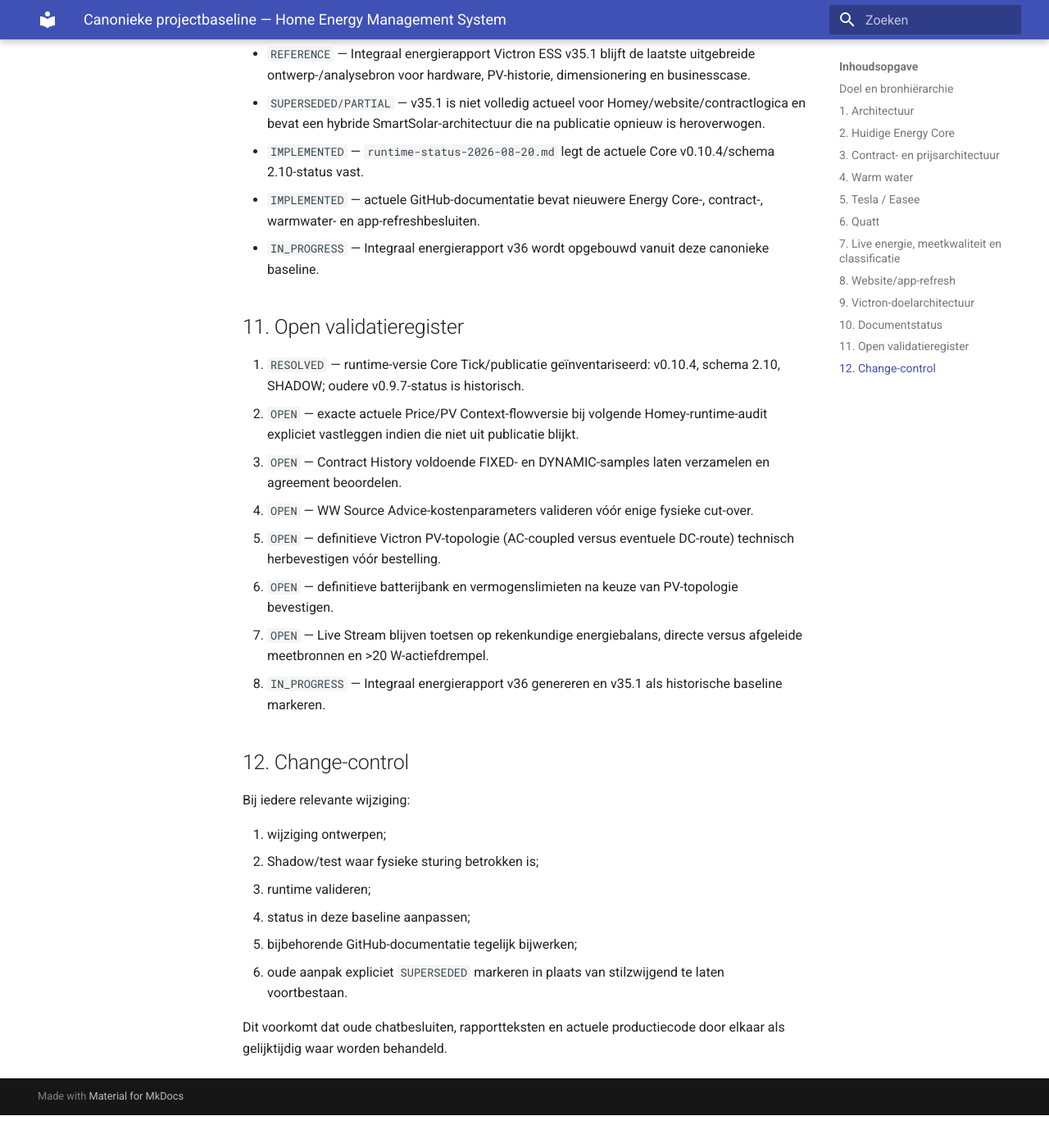
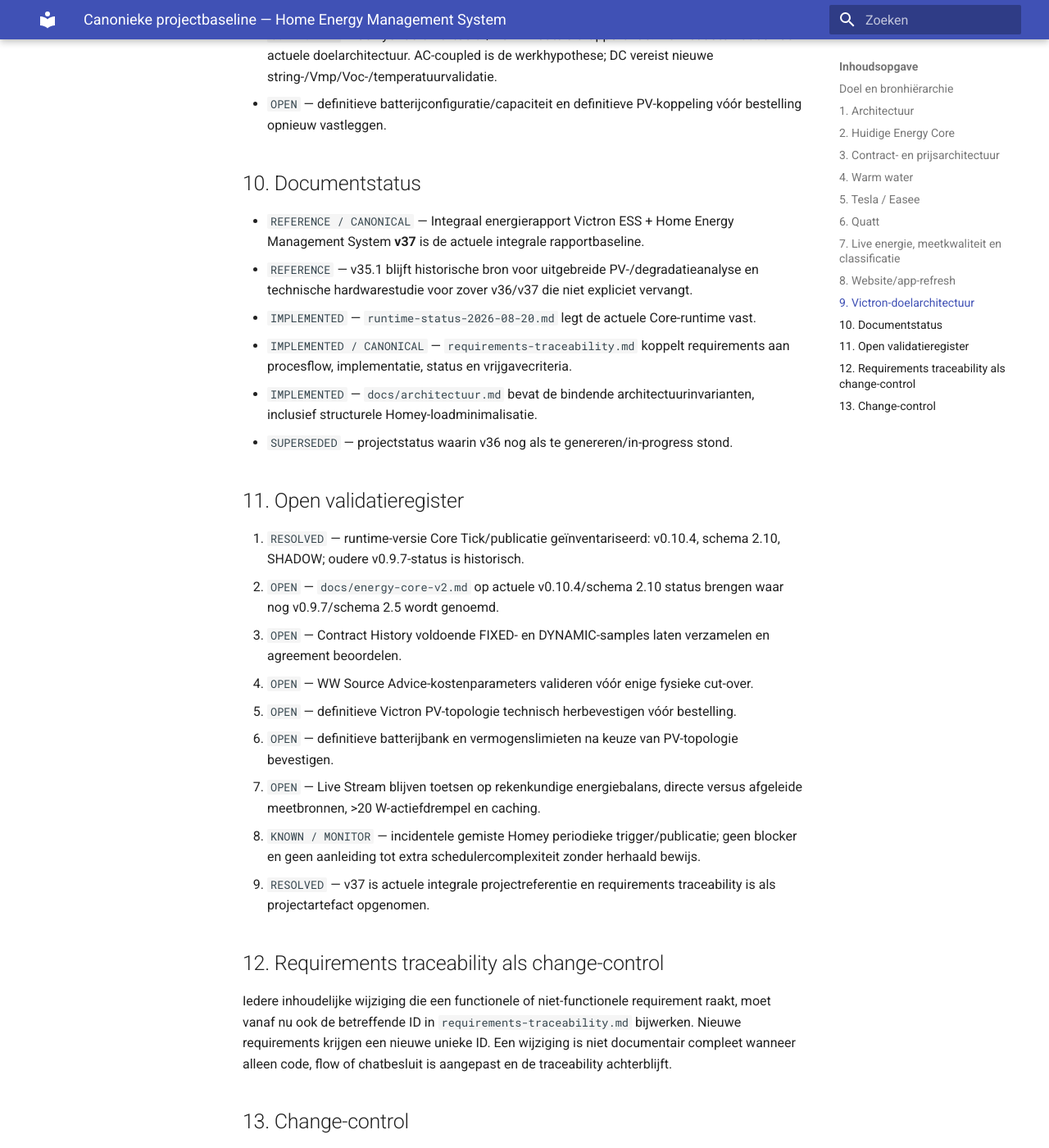
Before and after one commit to OnsKasteeltje/homey-energy-manual, an MkDocs documentation site: the page built from docs/project-baseline.md, in a window 1280 px wide and 1400 px high, scrolled down 4920 px. Shown: the whole window at 82% size. Built offline with MkDocs 1.6.1 and Material for MkDocs 9.7.7, drawn with Linux system fonts in a browser that asks for light colours; before the commit the page ends 6280 px from its top, so only the background shows below that; some of the changed text lies outside the part shown.

Commit message:
Make v37 and requirements traceability canonical project references

```diff
--- a/docs/project-baseline.md
+++ b/docs/project-baseline.md
@@ -8,11 +8,12 @@
 
 1. actuele, runtime-gevalideerde implementatie;
 2. recente expliciete projectbesluiten;
-3. `runtime-status-2026-08-20.md` en actuele GitHub-documentatie;
-4. Integraal energierapport Victron ESS v35.1 voor hardware-, energieprofiel- en ontwerpachtergrond;
-5. oudere rapport- en flowversies alleen als historie.
+3. `requirements-traceability.md`, `runtime-status-2026-08-20.md` en actuele GitHub-documentatie;
+4. Integraal energierapport Victron ESS + Home Energy Management System **v37** als actuele integrale projectbaseline;
+5. v35.1 voor historische PV-/hardwareanalyse voor zover v36/v37 die niet expliciet heeft vervangen;
+6. oudere rapport- en flowversies alleen als historie.
 
-Statuslabels: `VERIFIED`, `IMPLEMENTED`, `SHADOW`, `DECIDED`, `OPEN`, `SUPERSEDED`.
+Statuslabels: `VERIFIED`, `IMPLEMENTED`, `SHADOW`, `DECIDED`, `OPEN`, `KNOWN / MONITOR`, `SUPERSEDED`.
 
 ## 1. Architectuur
 
@@ -21,11 +22,12 @@
 - `DECIDED` — Homey is huishoudelijke orkestratielaag. Installatieveiligheid en lokale apparaatbeveiligingen staan erboven.
 - `DECIDED` — Victron wordt na installatie primaire batterij-/netregelaar; Homey blijft orkestreren over EV, warm water en andere flexloads.
 - `VERIFIED` — Websitebezoek veroorzaakt geen Homey-devicecalls; de site leest gepubliceerde snapshots.
+- `IMPLEMENTED` — `requirements-traceability.md` is de vaste koppeling tussen v37-requirements, procesflow, implementatie en vrijgavecriteria.
 
 ## 2. Huidige Energy Core
 
 - `VERIFIED` — actuele publisher is `EM2_CORE_PUBLISH_V0.10.4` met publicatieschema `2.10`.
-- `VERIFIED` — gecontroleerde runtime publiceerde State, Decision en Shadow revision-consistent op revision 924 en `control_mode = SHADOW`.
+- `VERIFIED` — gecontroleerde runtime publiceerde State, Decision en Shadow revision-consistent; actuele versienummers zijn leidend boven oudere documentatie.
 - `VERIFIED` — Core v0.10.4 splitst `grid_measurement_valid` en `derived_house_balance_valid`. Verse P1-data blijft autoritatief voor netimport/-export en flexbudget wanneer de afgeleide huis/PV-balans door `SOURCE_SKEW` ongeldig is.
 - `IMPLEMENTED/VERIFIED` — Energy Core v2 bevat centrale State, Decision, Shadow, warmwaterstate/-intent en publicatie.
 - `IMPLEMENTED` — Quatt is `COMFORT_BASELOAD`, `OBSERVE_ONLY`, niet automatisch regelbaar.
@@ -33,8 +35,9 @@
 - `DECIDED` — deadlines/MUST gaan vóór opportunistische PV-/prijsoptimalisatie.
 - `DECIDED` — per fysieke actuator uiteindelijk exact één automatische writer.
 - `DECIDED` — iedere fysieke Control-route gaat eerst door Shadow-validatie.
+- `KNOWN / MONITOR` — incidenteel is een verwachte periodieke Core/publicatierun niet aantoonbaar uitgevoerd. Handmatige Core-run en GitHub-publicatie functioneerden direct; geen extra schedulerarchitectuur bouwen tenzij dit herhaald terugkomt.
 
-Oudere documentatie die Core v0.9.7/schema 2.5 als actief noemt, beschrijft een eerdere gevalideerde toestand. Voor actuele versienummers is `runtime-status-2026-08-20.md` plus de live publicatie leidend.
+Oudere documentatie die Core v0.9.7/schema 2.5 als actief noemt, beschrijft een eerdere gevalideerde toestand. Voor actuele versienummers is `runtime-status-2026-08-20.md`, de live publicatie en de requirements-traceability leidend.
 
 ## 3. Contract- en prijsarchitectuur
 
@@ -102,37 +105,45 @@
 - `DECIDED` — VM staat in de meterkast; Cerbo/MultiPlus/batterij in de schuur; communicatie via lokaal netwerk.
 - `DECIDED` — bestaande schuurverbinding is circa 20 m 5G2,5 mm² en wordt als 3×16 A behandeld totdat installatiegegevens anders bevestigen.
 - `DECIDED` — GX Touch is optioneel.
-- `SUPERSEDED` — de hybride SmartSolar/DC-PV-route uit rapport v35.1 is niet automatisch de actuele doelarchitectuur. Na latere projectanalyse is teruggekeerd naar AC-coupled als werkhypothese wegens string-/Vmp-compatibiliteit. Dit punt moet vóór bestelling nog technisch tegen actuele paneel/stringgegevens en Victron-specificaties worden herbevestigd.
+- `SUPERSEDED` — de hybride SmartSolar/DC-PV-route uit rapport v35.1 is niet automatisch de actuele doelarchitectuur. AC-coupled is de werkhypothese; DC vereist nieuwe string-/Vmp/Voc-/temperatuurvalidatie.
 - `OPEN` — definitieve batterijconfiguratie/capaciteit en definitieve PV-koppeling vóór bestelling opnieuw vastleggen.
 
 ## 10. Documentstatus
 
-- `REFERENCE` — Integraal energierapport Victron ESS v35.1 blijft de laatste uitgebreide ontwerp-/analysebron voor hardware, PV-historie, dimensionering en businesscase.
-- `SUPERSEDED/PARTIAL` — v35.1 is niet volledig actueel voor Homey/website/contractlogica en bevat een hybride SmartSolar-architectuur die na publicatie opnieuw is heroverwogen.
-- `IMPLEMENTED` — `runtime-status-2026-08-20.md` legt de actuele Core v0.10.4/schema 2.10-status vast.
-- `IMPLEMENTED` — actuele GitHub-documentatie bevat nieuwere Energy Core-, contract-, warmwater- en app-refreshbesluiten.
-- `IN_PROGRESS` — Integraal energierapport v36 wordt opgebouwd vanuit deze canonieke baseline.
+- `REFERENCE / CANONICAL` — Integraal energierapport Victron ESS + Home Energy Management System **v37** is de actuele integrale rapportbaseline.
+- `REFERENCE` — v35.1 blijft historische bron voor uitgebreide PV-/degradatieanalyse en technische hardwarestudie voor zover v36/v37 die niet expliciet vervangt.
+- `IMPLEMENTED` — `runtime-status-2026-08-20.md` legt de actuele Core-runtime vast.
+- `IMPLEMENTED / CANONICAL` — `requirements-traceability.md` koppelt requirements aan procesflow, implementatie, status en vrijgavecriteria.
+- `IMPLEMENTED` — `docs/architectuur.md` bevat de bindende architectuurinvarianten, inclusief structurele Homey-loadminimalisatie.
+- `SUPERSEDED` — projectstatus waarin v36 nog als te genereren/in-progress stond.
 
 ## 11. Open validatieregister
 
 1. `RESOLVED` — runtime-versie Core Tick/publicatie geïnventariseerd: v0.10.4, schema 2.10, SHADOW; oudere v0.9.7-status is historisch.
-2. `OPEN` — exacte actuele Price/PV Context-flowversie bij volgende Homey-runtime-audit expliciet vastleggen indien die niet uit publicatie blijkt.
+2. `OPEN` — `docs/energy-core-v2.md` op actuele v0.10.4/schema 2.10 status brengen waar nog v0.9.7/schema 2.5 wordt genoemd.
 3. `OPEN` — Contract History voldoende FIXED- en DYNAMIC-samples laten verzamelen en agreement beoordelen.
 4. `OPEN` — WW Source Advice-kostenparameters valideren vóór enige fysieke cut-over.
-5. `OPEN` — definitieve Victron PV-topologie (AC-coupled versus eventuele DC-route) technisch herbevestigen vóór bestelling.
+5. `OPEN` — definitieve Victron PV-topologie technisch herbevestigen vóór bestelling.
 6. `OPEN` — definitieve batterijbank en vermogenslimieten na keuze van PV-topologie bevestigen.
-7. `OPEN` — Live Stream blijven toetsen op rekenkundige energiebalans, directe versus afgeleide meetbronnen en >20 W-actiefdrempel.
-8. `IN_PROGRESS` — Integraal energierapport v36 genereren en v35.1 als historische baseline markeren.
+7. `OPEN` — Live Stream blijven toetsen op rekenkundige energiebalans, directe versus afgeleide meetbronnen, >20 W-actiefdrempel en caching.
+8. `KNOWN / MONITOR` — incidentele gemiste Homey periodieke trigger/publicatie; geen blocker en geen aanleiding tot extra schedulercomplexiteit zonder herhaald bewijs.
+9. `RESOLVED` — v37 is actuele integrale projectreferentie en requirements traceability is als projectartefact opgenomen.
 
-## 12. Change-control
+## 12. Requirements traceability als change-control
+
+Iedere inhoudelijke wijziging die een functionele of niet-functionele requirement raakt, moet vanaf nu ook de betreffende ID in `requirements-traceability.md` bijwerken. Nieuwe requirements krijgen een nieuwe unieke ID. Een wijziging is niet documentair compleet wanneer alleen code, flow of chatbesluit is aangepast en de traceability achterblijft.
+
+## 13. Change-control
 
 Bij iedere relevante wijziging:
 
-1. wijziging ontwerpen;
-2. Shadow/test waar fysieke sturing betrokken is;
-3. runtime valideren;
-4. status in deze baseline aanpassen;
-5. bijbehorende GitHub-documentatie tegelijk bijwerken;
-6. oude aanpak expliciet `SUPERSEDED` markeren in plaats van stilzwijgend te laten voortbestaan.
+1. requirement-ID bepalen of toevoegen;
+2. wijziging ontwerpen;
+3. architectuur- en Homey-loadimpact controleren;
+4. Shadow/test waar fysieke sturing betrokken is;
+5. runtime valideren;
+6. requirements-traceability en deze projectbaseline aanpassen;
+7. bijbehorende gespecialiseerde GitHub-documentatie tegelijk bijwerken;
+8. oude aanpak expliciet `SUPERSEDED` markeren in plaats van stilzwijgend te laten voortbestaan.
 
-Dit voorkomt dat oude chatbesluiten, rapportteksten en actuele productiecode door elkaar als gelijktijdig waar worden behandeld.
+Dit voorkomt dat oude chatbesluiten, rapportteksten en actuele productiecode door elkaar als gelijktijdig waar worden behandeld en maakt aantoonbaar welke requirements volledig gerealiseerd, alleen SHADOW of nog OPEN zijn.
```
